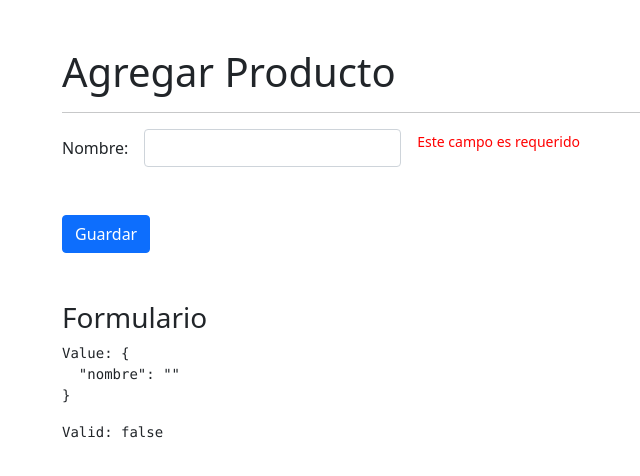
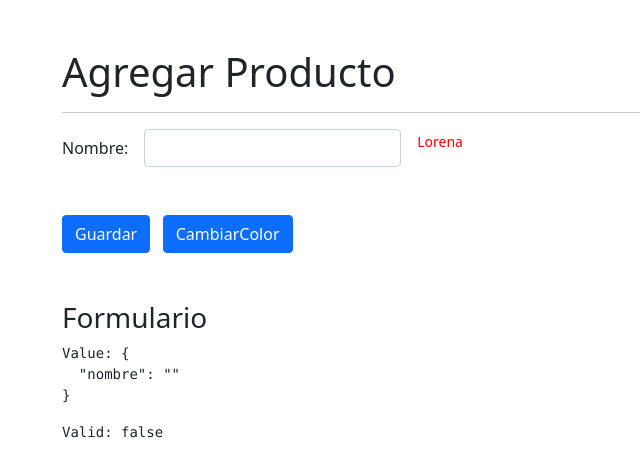
Before and after one commit to Lcastro98/DirectivasApp, an Angular app: page /productos/agregar in a window 1280 px wide. Shown: the top 476 px of the page, without its empty margins (20-660 px from the left). Built offline with nearby package versions, Linux system fonts and the light colour scheme.

Commit message:
Reaccionar a los cambios en tiempo real

```diff
--- a/src/app/productos/pages/agregar/agregar.component.html
+++ b/src/app/productos/pages/agregar/agregar.component.html
@@ -13,6 +13,8 @@
         </div>
         <div class="col-auto">
             <span error-msg
+                    [mensaje]="text1"
+                    [color]="color"
                   *ngIf="tieneError('nombre')">
             </span>
         </div>
@@ -20,8 +22,15 @@
 
     <div class="row mt-5">
         <div class="col">
-            <button class="btn btn-primary">
+            <button class="btn btn-primary"
+                    (click)="cambiarNombre()">
                 Guardar
+            </button>
+
+            &nbsp;
+            <button class="btn btn-primary"
+                    (click)="cambiarColor()">
+                CambiarColor
             </button>
         </div>
     </div>
--- a/src/app/productos/pages/agregar/agregar.component.ts
+++ b/src/app/productos/pages/agregar/agregar.component.ts
@@ -8,6 +8,9 @@ import { FormBuilder, FormGroup, Validators } from '@angular/forms';
   ]
 })
 export class AgregarComponent implements OnInit {
+
+  text1: string = "Lorena"
+  color: string = "red"
 
   miFormulario: FormGroup = this.fb.group({
     nombre: ['', Validators.required]
@@ -22,4 +25,12 @@ export class AgregarComponent implements OnInit {
     return this.miFormulario.get(campo)?.invalid || false;
   }
 
+  cambiarNombre() {
+    this.text1 = 'Juan Carlos';
+  }
+
+  cambiarColor() {
+    this.color = 'green';
+  }
+
 }
--- a/src/app/shared/directives/error-msg.directive.ts
+++ b/src/app/shared/directives/error-msg.directive.ts
@@ -1,9 +1,9 @@
-import { Directive, ElementRef, Input, OnInit } from '@angular/core';
+import { Directive, ElementRef, Input, OnChanges, OnInit, SimpleChanges } from '@angular/core';
 
 @Directive({
   selector: '[error-msg]'
 })
-export class ErrorMsgDirective implements OnInit {
+export class ErrorMsgDirective implements OnInit, OnChanges {
 
   htmlElement:ElementRef<HTMLElement>;
   @Input() color: string = 'red';
@@ -11,6 +11,19 @@ export class ErrorMsgDirective implements OnInit {
 
   constructor(private el: ElementRef<HTMLElement>) {
     this.htmlElement = el;
+  }
+
+  ngOnChanges(changes: SimpleChanges): void {
+    if(changes['mensaje']) {
+      const mensaje = changes['mensaje'].currentValue;
+      this.htmlElement.nativeElement.innerText = mensaje;
+    }
+
+    if(changes['color']) {
+      const color = changes['color'].currentValue;
+      this.htmlElement.nativeElement.style.color = color;
+    }
+
   }
 
   ngOnInit(): void {
```
